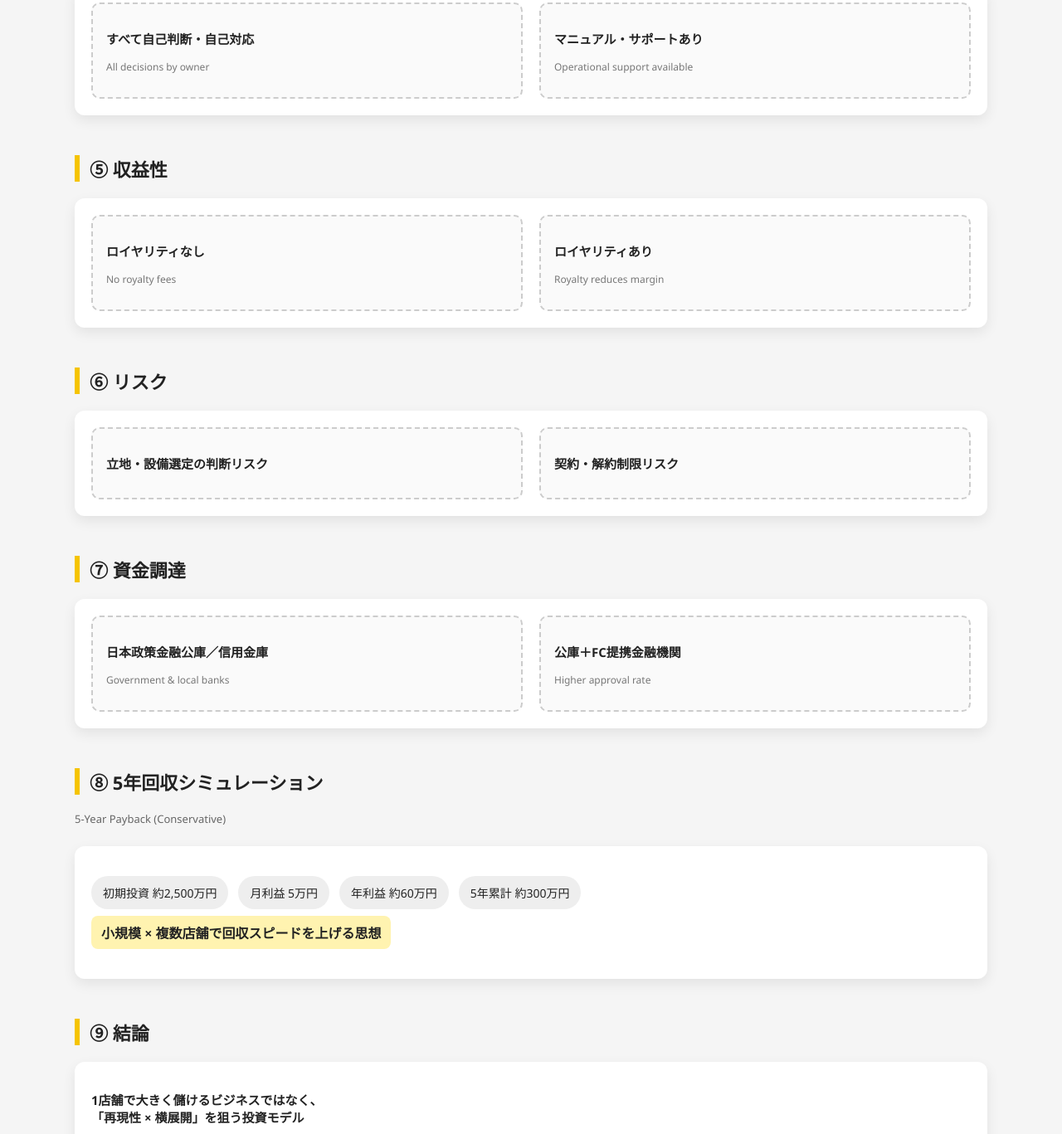
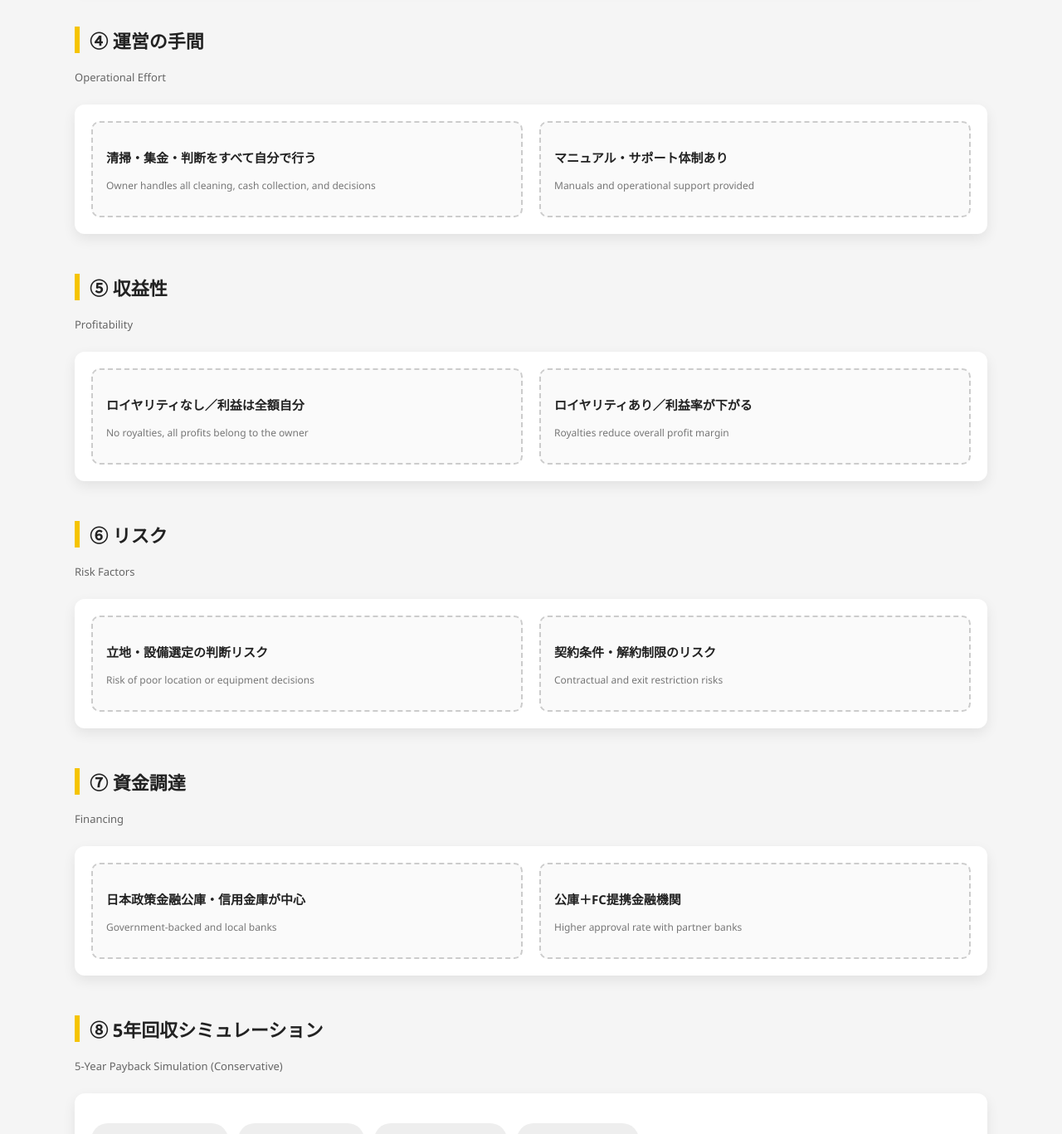
Before and after one commit to 28yu/coin, a plain HTML site: page index.html in a window 1280 px wide. Shown: the part 1433-2800 px from the top of the page at 83% size. Drawn offline with Linux system fonts and the light colour scheme.

Commit message:
Update index.html

```diff
--- a/index.html
+++ b/index.html
@@ -127,7 +127,7 @@
 <body>
 
 <header>
-  <h1>コインランドリービジネス比較資料</h1>
+  <h1>コインランドリービジネス比較</h1>
   <p>東京都大田区／副業・小規模投資モデル</p>
   <p>Personal vs Franchise Coin Laundry Business</p>
 
@@ -144,7 +144,7 @@
 
   <div class="card">
     <p class="jp">20〜30坪（約66〜99㎡）の店舗規模</p>
-    <p class="en">Typical small coin laundry size in Tokyo</p>
+    <p class="en">Typical small-scale coin laundry size in Tokyo</p>
 
     <ul>
       <li>洗濯乾燥機（大型）：6〜8台</li>
@@ -156,6 +156,9 @@
     <div class="highlight">
       ワンオペ・無人運営が可能な最小効率サイズ
     </div>
+    <p class="en">
+      Minimum efficient size for unattended, one-person operation
+    </p>
   </div>
 
   <!-- 初期投資 -->
@@ -181,6 +184,8 @@
 
   <div class="card compare">
     <div class="box">
+      <p class="jp">個人開業の場合</p>
+      <p class="en">Independent Operation</p>
       <ul>
         <li>機器</li>
         <li>内装工事</li>
@@ -189,6 +194,8 @@
       </ul>
     </div>
     <div class="box">
+      <p class="jp">フランチャイズの場合</p>
+      <p class="en">Franchise Operation</p>
       <ul>
         <li>左記すべて</li>
         <li>加盟金</li>
@@ -199,80 +206,94 @@
 
   <!-- 運営 -->
   <h2 class="section-title">④ 運営の手間</h2>
+  <p class="section-sub">Operational Effort</p>
+
   <div class="card compare">
     <div class="box">
-      <p class="jp">すべて自己判断・自己対応</p>
-      <p class="en">All decisions by owner</p>
+      <p class="jp">清掃・集金・判断をすべて自分で行う</p>
+      <p class="en">Owner handles all cleaning, cash collection, and decisions</p>
     </div>
     <div class="box">
-      <p class="jp">マニュアル・サポートあり</p>
-      <p class="en">Operational support available</p>
+      <p class="jp">マニュアル・サポート体制あり</p>
+      <p class="en">Manuals and operational support provided</p>
     </div>
   </div>
 
   <!-- 収益 -->
   <h2 class="section-title">⑤ 収益性</h2>
+  <p class="section-sub">Profitability</p>
+
   <div class="card compare">
     <div class="box">
-      <p class="jp">ロイヤリティなし</p>
-      <p class="en">No royalty fees</p>
+      <p class="jp">ロイヤリティなし／利益は全額自分</p>
+      <p class="en">No royalties, all profits belong to the owner</p>
     </div>
     <div class="box">
-      <p class="jp">ロイヤリティあり</p>
-      <p class="en">Royalty reduces margin</p>
+      <p class="jp">ロイヤリティあり／利益率が下がる</p>
+      <p class="en">Royalties reduce overall profit margin</p>
     </div>
   </div>
 
   <!-- リスク -->
   <h2 class="section-title">⑥ リスク</h2>
+  <p class="section-sub">Risk Factors</p>
+
   <div class="card compare">
     <div class="box">
       <p class="jp">立地・設備選定の判断リスク</p>
+      <p class="en">Risk of poor location or equipment decisions</p>
     </div>
     <div class="box">
-      <p class="jp">契約・解約制限リスク</p>
+      <p class="jp">契約条件・解約制限のリスク</p>
+      <p class="en">Contractual and exit restriction risks</p>
     </div>
   </div>
 
   <!-- 資金調達 -->
   <h2 class="section-title">⑦ 資金調達</h2>
+  <p class="section-sub">Financing</p>
+
   <div class="card compare">
     <div class="box">
-      <p class="jp">日本政策金融公庫／信用金庫</p>
-      <p class="en">Government & local banks</p>
+      <p class="jp">日本政策金融公庫・信用金庫が中心</p>
+      <p class="en">Government-backed and local banks</p>
     </div>
     <div class="box">
       <p class="jp">公庫＋FC提携金融機関</p>
-      <p class="en">Higher approval rate</p>
+      <p class="en">Higher approval rate with partner banks</p>
     </div>
   </div>
 
   <!-- 回収 -->
   <h2 class="section-title">⑧ 5年回収シミュレーション</h2>
-  <p class="section-sub">5-Year Payback (Conservative)</p>
+  <p class="section-sub">5-Year Payback Simulation (Conservative)</p>
 
   <div class="card">
     <div class="flow">
       <div>初期投資 約2,500万円</div>
-      <div>月利益 5万円</div>
-      <div>年利益 約60万円</div>
+      <div>月間純利益 約5万円</div>
+      <div>年間純利益 約60万円</div>
       <div>5年累計 約300万円</div>
     </div>
 
     <p class="highlight">
-      小規模 × 複数店舗で回収スピードを上げる思想
+      小規模モデル → 複数店舗展開で回収を加速
+    </p>
+    <p class="en">
+      Small units scaled horizontally accelerate total payback
     </p>
   </div>
 
   <!-- 結論 -->
   <h2 class="section-title">⑨ 結論</h2>
+
   <div class="card">
     <p class="jp">
-      1店舗で大きく儲けるビジネスではなく、<br>
-      「再現性 × 横展開」を狙う投資モデル
+      1店舗で大きく儲けるモデルではなく、<br>
+      再現性を重視し、横展開していく投資ビジネス
     </p>
     <p class="en">
-      A scalable, repeatable small-investment model
+      Not a high-profit single-store business, but a scalable and repeatable investment model
     </p>
   </div>
 
```
